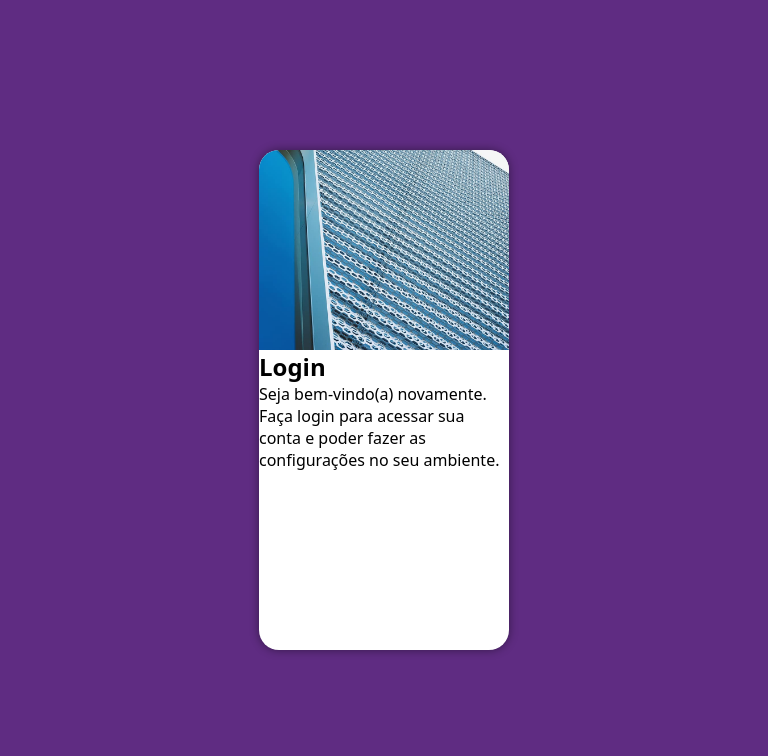
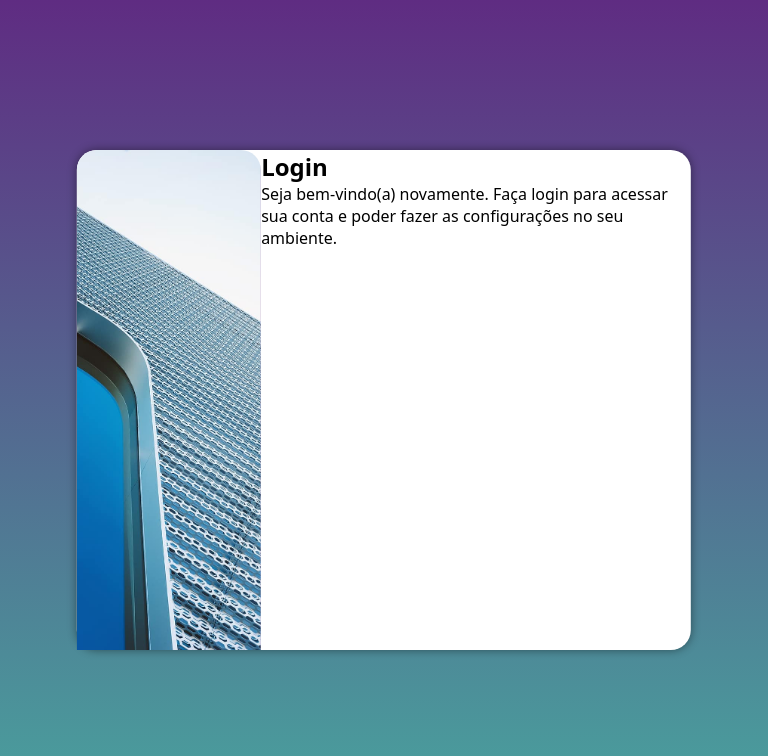
Before and after one commit to SamirWanderson/html-css, a plain HTML site: page Desafios/d14/index.html in a window 768 px wide. Drawn offline with Linux system fonts and the light colour scheme.

Commit message:
Criei medias Queries

```diff
--- /dev/null
+++ b/Desafios/d14/estilos/media-query.css
@@ -0,0 +1,46 @@
+@charset "UTF-8";
+
+* {
+    margin: 0px;
+    padding: 0px;
+    box-sizing: border-box;
+}
+
+@media screen and (min-width:768px) and (max-width:992px)
+{
+    body {
+        background-image: linear-gradient(to top, #49a09d, #5f2c82);
+        background-size: cover;
+    }
+
+    section#login {
+        width: 80vw;
+    }
+
+    section#login>div#imagem {
+        float: left;
+        width: 30%;
+        height: 100%;
+    }
+
+    section#login > div#formulario {
+        float: right;
+        width: 70%;
+    }
+
+    @media screen and (min-width:992px) {
+        section#login {
+            width: 950px;
+        }
+
+        section#login>div#imagem {
+            float: left;
+            width: 50%;
+            height: 100%;
+        }
+
+        section#login>div#formulario {
+            float: right;
+            width: 50%;
+        }
+}
--- a/Desafios/d14/estilos/style.css
+++ b/Desafios/d14/estilos/style.css
@@ -31,6 +31,9 @@ section#login {
     box-sizing: border-box;
     border-radius: 20px;
     box-shadow:0px 0px 10px rgba(0, 0, 0, 0.445);
+
+    transition: width 0.3s, height 0.3s;
+    transition-timing-function: ease;
 }
 
 section#login > div#imagem {
--- a/Desafios/d14/index.html
+++ b/Desafios/d14/index.html
@@ -6,6 +6,7 @@
     <meta name="viewport" content="width=device-width, initial-scale=1.0">
     <title>Login</title>
     <link rel="stylesheet" href="estilos/style.css">
+    <link rel="stylesheet" href="estilos/media-query.css">
 </head>
 <body>
     <main>
```
